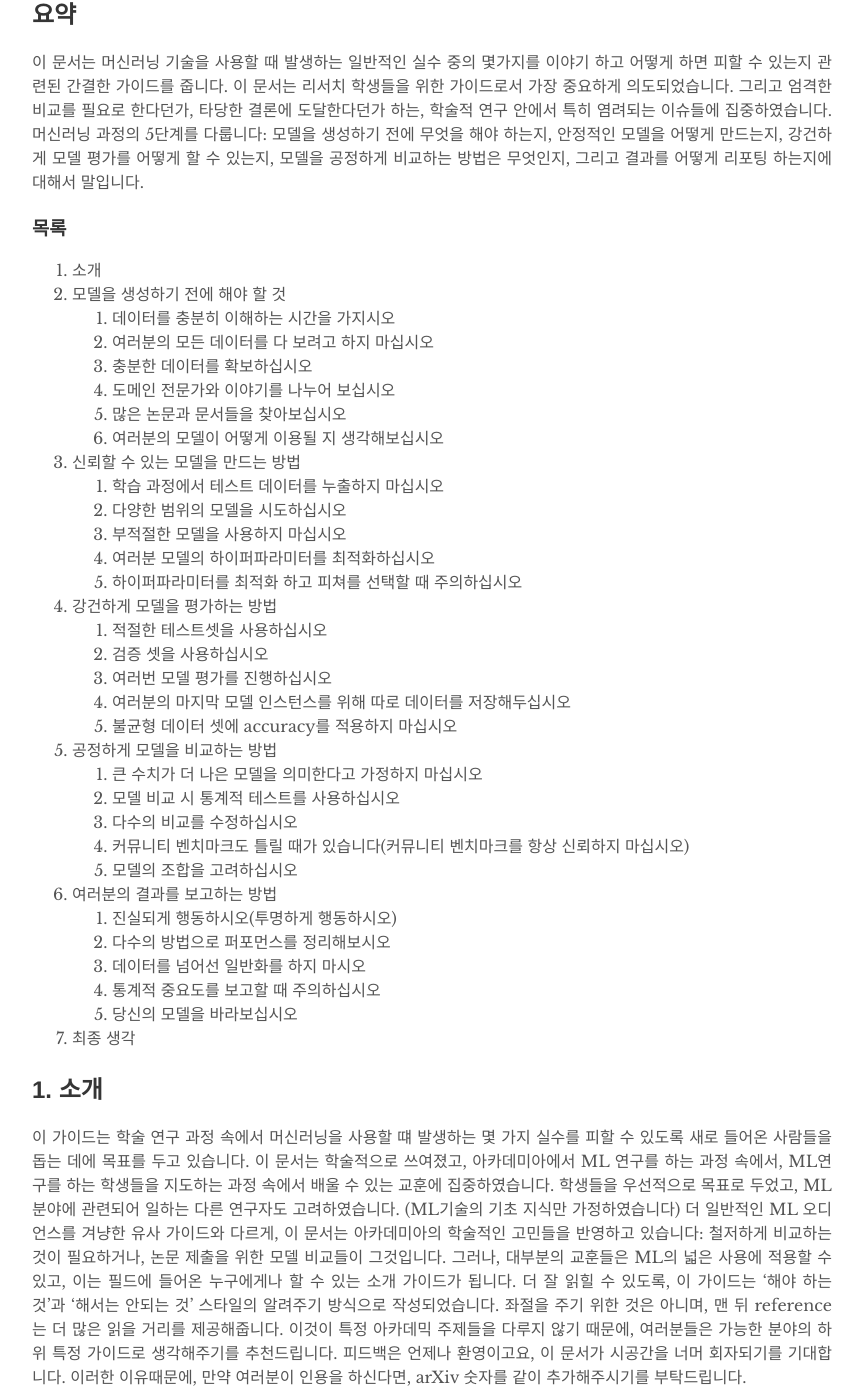
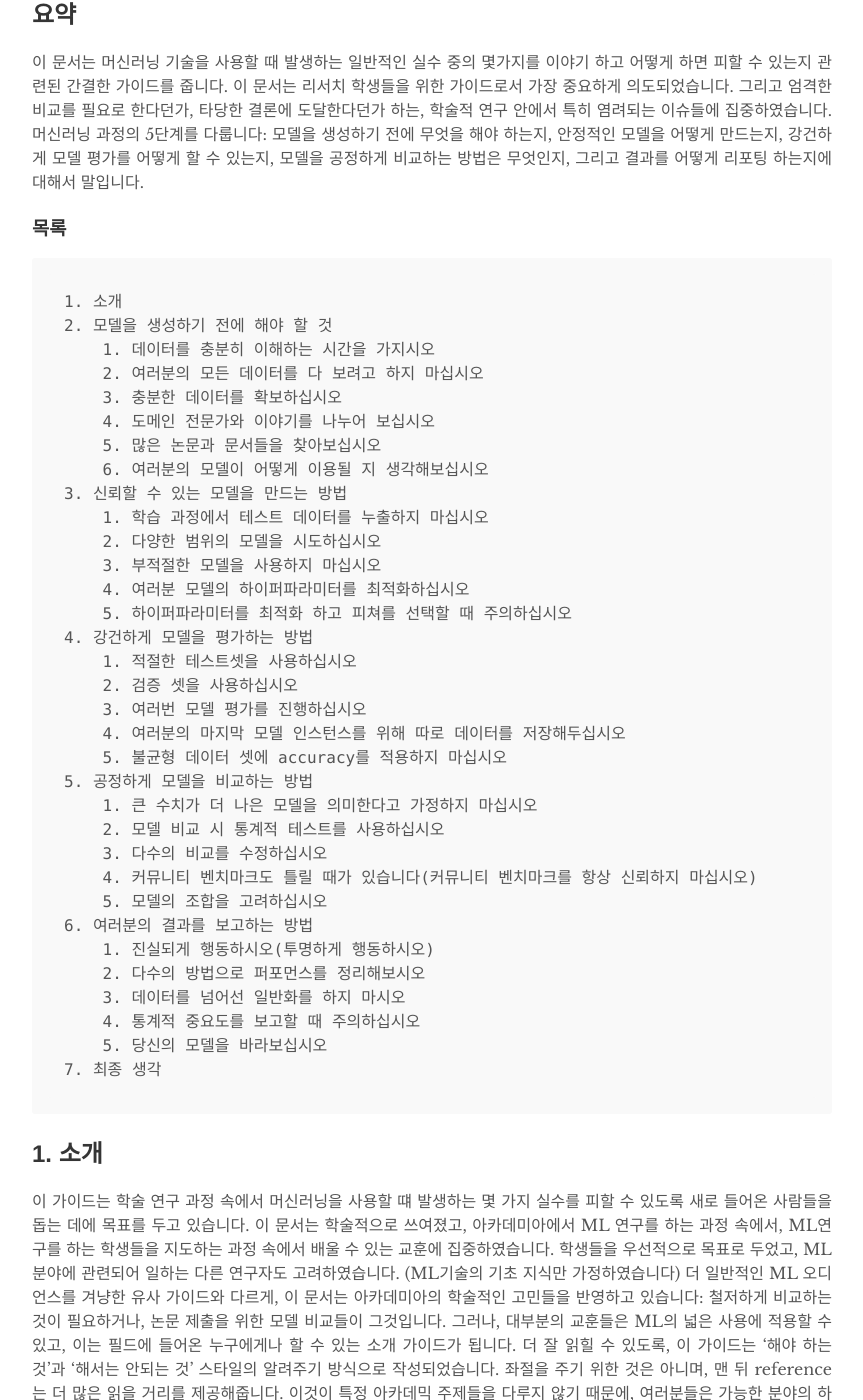
Before and after one commit to jinseriouspark/jinseriouspark.github.io, a Jekyll site: the page built from _posts/2021-09-23-How to avoid machine learning pitfalls.md, in a window 1280 px wide and 1400 px high, scrolled down 666 px. Shown: the whole window, without its empty margins (208-1071 px from the left). Built offline with Jekyll 4.4.1, drawn with Linux system fonts in a browser that asks for light colours.

```diff
--- a/_config.yml
+++ b/_config.yml
@@ -40,4 +40,4 @@ paginate:       5
 exclude: [ Gemfile, Gemfile.lock, tale.gemspec ]
 
 # Disqus (Set to your disqus id)
-disqus:         jekyll-tale
+disqus:         jinseriouspark
--- a/_posts/2021-09-23-How to avoid machine learning pitfalls.md
+++ b/_posts/2021-09-23-How to avoid machine learning pitfalls.md
@@ -20,39 +20,39 @@ ______________________________________________________________
 
 
 ### 목록
-1. 소개
-2. 모델을 생성하기 전에 해야 할 것
-    1. 데이터를 충분히 이해하는 시간을 가지시오
-    2. 여러분의 모든 데이터를 다 보려고 하지 마십시오
-    3. 충분한 데이터를 확보하십시오
-    4. 도메인 전문가와 이야기를 나누어 보십시오
-    5. 많은 논문과 문서들을 찾아보십시오
-    6. 여러분의 모델이 어떻게 이용될 지 생각해보십시오
-3. 신뢰할 수 있는 모델을 만드는 방법
-    1. 학습 과정에서 테스트 데이터를 누출하지 마십시오
-    2. 다양한 범위의 모델을 시도하십시오
-    3. 부적절한 모델을 사용하지 마십시오
-    4. 여러분 모델의 하이퍼파라미터를 최적화하십시오
-    5. 하이퍼파라미터를 최적화 하고 피쳐를 선택할 때 주의하십시오
-4. 강건하게 모델을 평가하는 방법
-    1. 적절한 테스트셋을 사용하십시오
-    2. 검증 셋을 사용하십시오
-    3. 여러번 모델 평가를 진행하십시오
-    4. 여러분의 마지막 모델 인스턴스를 위해 따로 데이터를 저장해두십시오
-    5. 불균형 데이터 셋에 accuracy를 적용하지 마십시오
-5. 공정하게 모델을 비교하는 방법
-    1. 큰 수치가 더 나은 모델을 의미한다고 가정하지 마십시오
-    2. 모델 비교 시 통계적 테스트를 사용하십시오
-    3. 다수의 비교를 수정하십시오
-    4. 커뮤니티 벤치마크도 틀릴 때가 있습니다(커뮤니티 벤치마크를 항상 신뢰하지 마십시오)
-    5. 모델의 조합을 고려하십시오
-6. 여러분의 결과를 보고하는 방법
-    1. 진실되게 행동하시오(투명하게 행동하시오)
-    2. 다수의 방법으로 퍼포먼스를 정리해보시오
-    3. 데이터를 넘어선 일반화를 하지 마시오
-    4. 통계적 중요도를 보고할 때 주의하십시오
-    5. 당신의 모델을 바라보십시오
-7. 최종 생각
+    1. 소개
+    2. 모델을 생성하기 전에 해야 할 것
+        1. 데이터를 충분히 이해하는 시간을 가지시오
+        2. 여러분의 모든 데이터를 다 보려고 하지 마십시오
+        3. 충분한 데이터를 확보하십시오
+        4. 도메인 전문가와 이야기를 나누어 보십시오
+        5. 많은 논문과 문서들을 찾아보십시오
+        6. 여러분의 모델이 어떻게 이용될 지 생각해보십시오
+    3. 신뢰할 수 있는 모델을 만드는 방법
+        1. 학습 과정에서 테스트 데이터를 누출하지 마십시오
+        2. 다양한 범위의 모델을 시도하십시오
+        3. 부적절한 모델을 사용하지 마십시오
+        4. 여러분 모델의 하이퍼파라미터를 최적화하십시오
+        5. 하이퍼파라미터를 최적화 하고 피쳐를 선택할 때 주의하십시오
+    4. 강건하게 모델을 평가하는 방법
+        1. 적절한 테스트셋을 사용하십시오
+        2. 검증 셋을 사용하십시오
+        3. 여러번 모델 평가를 진행하십시오
+        4. 여러분의 마지막 모델 인스턴스를 위해 따로 데이터를 저장해두십시오
+        5. 불균형 데이터 셋에 accuracy를 적용하지 마십시오
+    5. 공정하게 모델을 비교하는 방법
+        1. 큰 수치가 더 나은 모델을 의미한다고 가정하지 마십시오
+        2. 모델 비교 시 통계적 테스트를 사용하십시오
+        3. 다수의 비교를 수정하십시오
+        4. 커뮤니티 벤치마크도 틀릴 때가 있습니다(커뮤니티 벤치마크를 항상 신뢰하지 마십시오)
+        5. 모델의 조합을 고려하십시오
+    6. 여러분의 결과를 보고하는 방법
+        1. 진실되게 행동하시오(투명하게 행동하시오)
+        2. 다수의 방법으로 퍼포먼스를 정리해보시오
+        3. 데이터를 넘어선 일반화를 하지 마시오
+        4. 통계적 중요도를 보고할 때 주의하십시오
+        5. 당신의 모델을 바라보십시오
+    7. 최종 생각
 
 
 
@@ -122,27 +122,27 @@ ML모델을 왜 만들고 싶으십니까? 매우 중요한 질문이면서, 이
 
 ---
 
-## 4.어떻게 모델을 robustly 하게 평가할 수 있을까
+### 4.어떻게 모델을 robustly 하게 평가할 수 있을까
 
 여러분의 필드에서 개선에 대한 기여를 하기 위해, 여러분은 신뢰할만한 결론을 가진 검증 결과를 만들어야 할 필요가 있습니다. 안타깝게도 ML 모델을 잘못 평가하는 것은 쉽습니다. 그렇게 함으로써 학문적 진보의 물을 흐릿하게 만듭니다. 그래서 당신의 실험 속에서 여러분의 데이터를 어떻게 사용할 지 잘 생각해보십시오. 모델의 실제 퍼포먼스를 측정하기 위해 어떻게 할 것인가, 그리고 의미있고 정보가 많은 방법으로 리포트를 하기 위해 어떻게 진행할 수 있을까요.
 
-## 4.1 적당한 테스트셋을 사용하십시오
+### 4.1 적당한 테스트셋을 사용하십시오
 
 우선, 항상 테스트 셋을 사용하여 ML모델의 일반성을 측정하십시오. 모델이 학습셋에서 얼마나 잘 수행되는지 아는 것은 의미가 거의없으며, 충분히 복잡한 모델은 훈련 셋을 완전히 학습할 수 있으나 일반화 가능한 지식은 포착할 수 없습니다. 테스트 셋의 데이터가 적절한지 확인하는 것도 중요합니다. 즉, 훈련 셋과 겹치지 않아야 하고 더 많은 인구를 대표해야 합니다. 예를 들어, 훈련 및 테스트 셋의 이미지가 화창한 날 야외에서 수집된 사진 데이터셋을 생각해 보십시오. 동일한 기상 조건의 존재는 테스트 셋이 독립적이지 않다는 것을 의미하며, 더 광범위한 기상 조건을 포착하지 않음으로써 대표성이 없을 것입니다. 훈련 데이터와 테스트 데이터를 모두 수집하는 데 단일 장비를 사용하는 경우에도 유사한 상황이 발생할 수 있습니다. 모델이 장비의 특성을 과도하게 학습하면 다른 장비로 일반화 되지 않을 가능성이 높으며 이는 테스트 셋에서 평가하여 감지할 수 없습니다.
 
-## 4.2 검증 셋을 사용하십시오
+### 4.2 검증 셋을 사용하십시오
 
 학습 을 위해 다수의 모델을 연속적으로 학습하는 것은 일반적이지 않은데, 각 모델의 퍼포먼스에서 얻은 지식을 다음번의 configuration 의 가이드로 사용하여 말입니다. 그렇게 진행하게 될 경우, 이 프로세스에 테스트셋을 사용하지 않는 것은 중요합니다. 분리된 검증셋은 퍼포먼스를 측정하는데에만 사용되어야 합니다. 학습할때 직접적으로 사용되지 않았으면서 학습에 가이드를 주곤했던 샘플셋을 포함해야 합니다. 만약 의도적으로 테스트셋을 사용했다면, 테스트셋은 학습 프로세스의 암묵적으로 한 부분이 될 것이고, 예를 들어 여러분의 모델은 크게 테스트셋에 과대적합될 것입니다. 검증 셋을 따로 갖는 것의 또 다른 장점은, 여러분이 early stopping 을 할 수 있다는 점입니다. 이는, 단일 모델을 학습하는 도중에, 학습과정의 각 iteration마다 검증셋에 기반하여 모델을 측정할 수 있습니다. 모델이 학습 데이터에 과대적합 되기 시작하는 것을 알려주기 때문에, 학습은 검증 스코어가 떨어지기 시작할 때 멈추게 됩니다.
 
-## 4.3 모델을 여러번 평가하십시오
+### 4.3 모델을 여러번 평가하십시오
 
 많은 ML모델은 안정적이지 않습니다. 즉 여러분이 그 모델을 여러번 학습한다면, 또는 많은 학습 데이터에 작은 변화를 준다면, 그 퍼포먼서는 크게 달라질 것입니다. 이는, 단순한 모델 평가가 안정적이지 않을 수 있다는 것을 의미합니다. 또한, 모델의 실제 잠재력을 과소 평가하거나 과대평가 할 수 있습니다. 이러한 이유 때문에, 여러번의 평가를 수행하는 것은 일반적입니다. 이를 진행하는 것은 다양한데, 대부분은 학습 데이터의 다양한 하위 집합을 사용하여 모델을 여러번 학습하는 것을 포함합니다. Cross-validation(CV)는 특히 유명한데, 수많은 다양성을 가지고 있습니다. 10foldCV 이는 10번을 반복하여 학습한다는 것을 의미하는데, 논쟁할 것도 없이 일반적이지만, 여러분들이 반복된 CV를 사용하여 더 정확성을 높힐 수 있으며, 그리고 전체 CV는 데이터의 다양한 파티셔닝을 가지고 여러번 반복하는 작업을 의미합니다. 만약 여러분의 데이터중 일부 클래스가 작다면, 이때 계층화 작업을 수행하는 것이 필요합니다. 이는 각 클래스를 각 fold 에 적합하게 표현합니다. 여러 평가지의 평균과 표준편차를 보고 하는 것이 일반적이나, 나중에 통계 테스트를 사용하여 모델을 비교할 경우를 대비하여 개별 점수를 기록해 두는 것이 좋습니다.  (Do use statistical test when comparing models 를 보세요)
 
-## 4.4 최종 모델 인스턴스를 평가하기 위한 일부 데이터를 저장해두십시오
+### 4.4 최종 모델 인스턴스를 평가하기 위한 일부 데이터를 저장해두십시오
 
 model이라는 단어를 꽤 일반적으로 사용하곤 하는데, 일반적인 모델의 잠재력을 평가하는 것(예를 들어, 뉴럴 네트워크가 여러분의 문제를 얼마나 잘 풀 수 있는지) 과 특정 모델 인스턴스의 퍼포먼스 ( 특정 뉴럴 넷트워크는 역전파를 통해 진행된다) 교차 검증은 앞선 경우에 잘 들어맞으나, 후자의 경우 유용하지 않게 됩니다. 예를 들어 여러분이 10fold 교차 검증을 수행한다고 생각해보겠습니다. 10개 모델 인스턴스에 대한 결과물이 있을 것입니다. 가장 높은 테스트 폴드 스코어를 보이는 인스턴스를 선택하여 실전에서 사용할 것입니다. 이 성능을 어떻게 보고할 것인가요?  테스트 폴드 점수가 퍼포먼스를 측정하는데 신뢰할만하다고 생각하겠지만, 실제로 그렇지 않습니다. 먼저, 단일 폴드의 데이터 양은 상대적으로 매우 작습니다. 두번째로 가장 높은 점수의 인스턴스는 가장 쉬운 테스트 폴드 중 하나일 것입니다. 그래서 평가 데이터는 아마 대표성을 가지고 있지 못할 것입니다. 결론적으로, 신뢰할만하다고 예측되는 모델의 일반성을 얻기 위한 방법은 다른 테스트셋을 사용하는 것이다. 그래서 만약 여러분이 충분한 데이터를 가지고 있다면, 한쪽으로 밀어두고, 최종 모델 인스턴스 선택시, bias없는 추정할 때만 사용할 것입니다.
 
-## 4-5. 불균형 데이터 셋에 accuracy를 사용하지 마십시오
+### 4-5. 불균형 데이터 셋에 accuracy를 사용하지 마십시오
 
 여러분의 ML모델을 평가하는데에 있어 사용하는 메트릭에 주의를 기울여야 한다. 예를 들어, 분류 모델의 경우, 대부분의 일반적으로 사용되는 메트릭은 정확도인데, 이는 모델에 의해 정확하게 분류된 데이터셋 내 샘플의 비율을 의미한다. 여러분의 클래스가 균형적이라면 잘 작동할 것이다, 예를 들어 각 클래스가 비슷한 샘플의 수를 표현한다고 할때 말이다. 그러나 대부분의 데이터는 균형이 맞추어져 있지 않습니다. 그리고 이러한 경우 정확도라는 지표는 잘못된 결과를 가져올 확률이 높습니다. 예를 들어, 90%의 데이터는 하나의 클래스를 나타내고, 10%는 또 다른 클래스를 나타내는 데이터셋이 있다고 생각해보자. 이진 분류기는 어떤 데이터가 들어오더라도 언제나 첫번째 클래스를 결과물로 낸다면, 그 모델이 완전히 필요가 없음에도 불구하고 정확도는 90%가 될 것이다. 이러한 경우, Cohen's kappa coefficient (k) 나 Matthews Correlation Coefficient(MCC) 를 사용하는 것이 더 좋은데, 각각은 클래스 사이즈의 불균형에 대해 상대적으로 덜 민감합니다 ( Do report performance in multiple ways를 살펴보시오) 불균형 데이터를 다루는 더 넓은 방법 리뷰가 궁금하다면 Haixiang et al. [2017] 논문을 살펴보세요.
 
```
Also changed, not shown: _includes/disqus_comments.html (+16 -8 lines), assets/apple-touch-icon.png, assets/favicon-16x16.png, assets/favicon-32x32.png.
